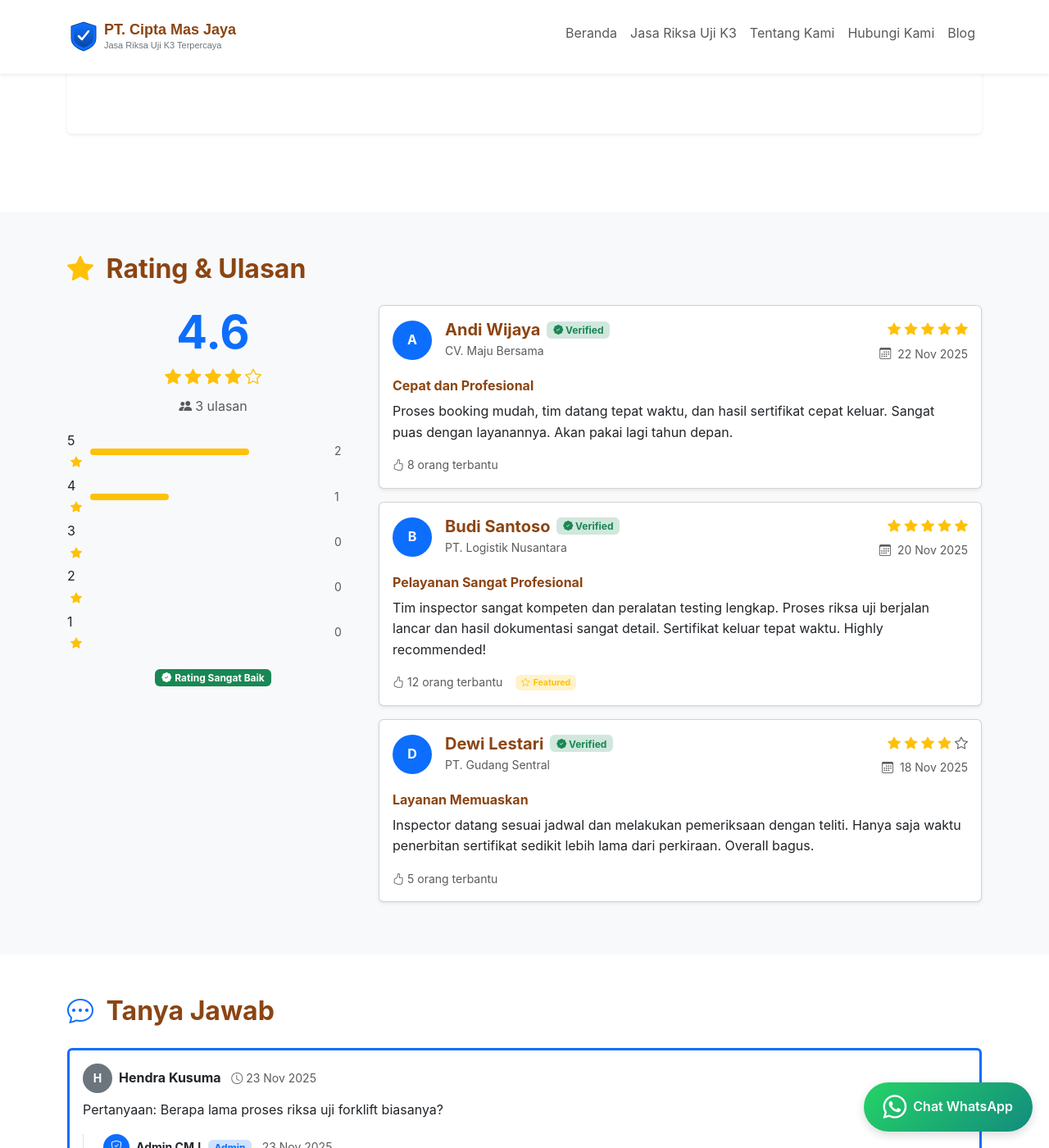
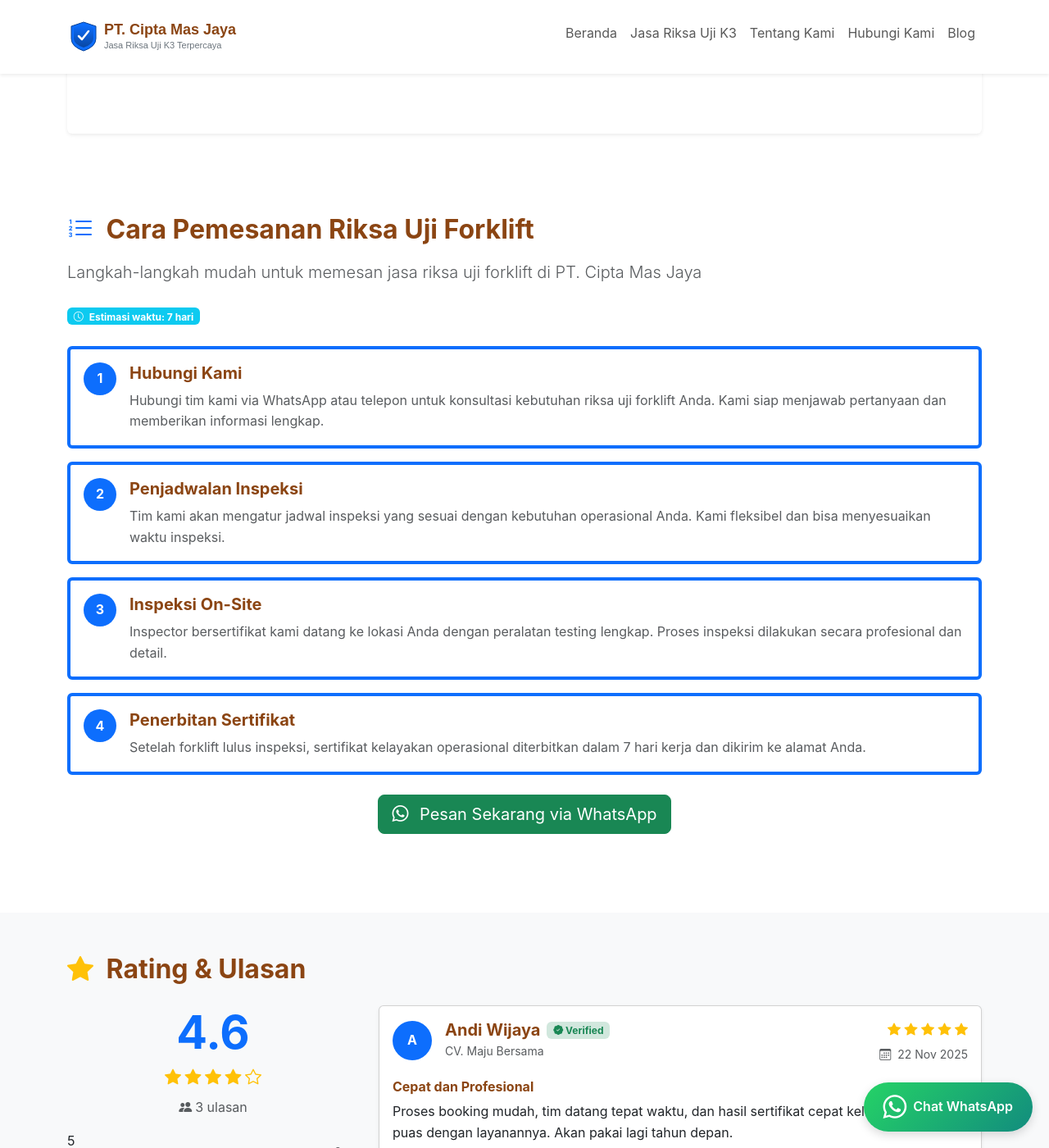
Before and after one commit to ciptamasjaya/cmj.github.io, a Jekyll site: the page built from _services/riksa-uji-pesawat-angkat-angkut/riksa-uji-forklift/riksa-uji-forklift.md, in a window 1280 px wide and 1400 px high, scrolled down 1121 px. Shown: the whole window at 82% size. Built offline with Jekyll 4.4.1, drawn with Linux system fonts in a browser that asks for light colours.

Commit message:
Add HowTo schema and block for service ordering process
   New files:
   - block--howto-cara-pemesanan.html: Display HowTo steps with WhatsApp CTA
   - schema--howto-cara-pemesanan.html: Schema.org HowTo markup
   - block--cta--whatsapp.html: Reusable WhatsApp button template

   Updates:
   - node--service.html: Include HowTo block section
   - page--service.html: Include HowTo schema
   - riksa-uji-forklift.md: Add cara_pemesanan frontmatter data

   HowTo schema enables rich snippets showing step-by-step ordering process
   in Google search results.

```diff
--- /dev/null
+++ b/_includes/reusable/block--howto-cara-pemesanan.html
@@ -0,0 +1,104 @@
+{% comment %}
+============================================================================
+Block: HowTo - Cara Pemesanan
+============================================================================
+
+@file        block--howto-cara-pemesanan.html
+@path        _includes/reusable/block--howto-cara-pemesanan.html
+@type        Block (reusable)
+@description Displays HowTo steps for service ordering process
+@author      arisciwek
+@created     2025-11-26
+
+Parameters:
+-----------
+- howto: HowTo object from frontmatter with:
+  - name: HowTo title
+  - description: Brief description
+  - totalTime: Estimated total time (e.g., "P7D" for 7 days)
+  - steps: Array of step objects with name, text, optional image
+
+Usage:
+------
+{% include reusable/block--howto-cara-pemesanan.html howto=page.cara_pemesanan %}
+
+Frontmatter Example:
+-------------------
+cara_pemesanan:
+  name: "Cara Pemesanan Riksa Uji Forklift"
+  description: "Langkah-langkah memesan jasa riksa uji forklift"
+  totalTime: "P7D"
+  steps:
+    - name: "Hubungi Kami"
+      text: "Hubungi tim kami via WhatsApp atau telepon"
+      image: "/assets/images/howto/step-1.svg"
+    - name: "Penjadwalan"
+      text: "Tim kami akan mengatur jadwal inspeksi"
+
+============================================================================
+{% endcomment %}
+
+{% assign howto = include.howto %}
+
+{% if howto and howto.steps.size > 0 %}
+<section id="howto-{{ howto.name | slugify }}" class="howto-section py-5">
+  <div class="container">
+    <div class="row">
+      <div class="col-12">
+        <h2 class="mb-3">
+          <i class="bi bi-list-ol text-primary me-2"></i>
+          {{ howto.name }}
+        </h2>
+        {% if howto.description %}
+        <p class="lead text-muted mb-4">{{ howto.description }}</p>
+        {% endif %}
+
+        {% if howto.totalTime %}
+        <div class="mb-4">
+          <span class="badge bg-info">
+            <i class="bi bi-clock me-1"></i>
+            Estimasi waktu:
+            {% assign time = howto.totalTime | remove: "P" | remove: "D" %}
+            {{ time }} hari
+          </span>
+        </div>
+        {% endif %}
+
+        <div class="howto-steps">
+          {% for step in howto.steps %}
+          <div class="howto-step card mb-3 border-start border-primary border-4">
+            <div class="card-body">
+              <div class="d-flex align-items-start">
+                <div class="howto-step__number rounded-circle bg-primary text-white d-flex align-items-center justify-content-center me-3 flex-shrink-0" style="width: 40px; height: 40px;">
+                  <span class="fw-bold">{{ forloop.index }}</span>
+                </div>
+                <div class="howto-step__content flex-grow-1">
+                  <h5 class="howto-step__name fw-bold mb-2">{{ step.name }}</h5>
+                  <p class="howto-step__text text-muted mb-0">{{ step.text }}</p>
+                </div>
+                {% if step.image %}
+                <div class="howto-step__image ms-3 d-none d-md-block">
+                  <img src="{{ step.image | relative_url }}" alt="{{ step.name }}" class="rounded" style="max-width: 80px; max-height: 80px;">
+                </div>
+                {% endif %}
+              </div>
+            </div>
+          </div>
+          {% endfor %}
+        </div>
+
+        <!-- CTA after steps -->
+        <div class="howto-cta mt-4 text-center">
+          <a href="https://wa.me/{{ site.business.whatsapp }}?text=Halo,%20saya%20ingin%20memesan%20{{ page.title | url_encode }}"
+             class="btn btn-success btn-lg"
+             target="_blank"
+             rel="noopener">
+            <i class="bi bi-whatsapp me-2"></i>
+            Pesan Sekarang via WhatsApp
+          </a>
+        </div>
+      </div>
+    </div>
+  </div>
+</section>
+{% endif %}
--- /dev/null
+++ b/_includes/schema/schema--howto-cara-pemesanan.html
@@ -0,0 +1,59 @@
+{% comment %}
+============================================================================
+Schema: HowTo - Cara Pemesanan
+============================================================================
+
+@file        schema--howto-cara-pemesanan.html
+@path        _includes/schema/schema--howto-cara-pemesanan.html
+@type        Schema component
+@description Schema.org HowTo markup for service ordering process
+@author      arisciwek
+@created     2025-11-26
+
+Parameters:
+-----------
+- howto: (optional) HowTo object. If not provided, uses page.cara_pemesanan
+
+Usage:
+------
+{% include schema/schema--howto-cara-pemesanan.html %}
+{% include schema/schema--howto-cara-pemesanan.html howto=page.proses_inspeksi %}
+
+Frontmatter Example:
+-------------------
+cara_pemesanan:
+  name: "Cara Pemesanan Riksa Uji Forklift"
+  description: "Langkah-langkah memesan jasa riksa uji forklift"
+  totalTime: "P7D"
+  steps:
+    - name: "Hubungi Kami"
+      text: "Hubungi tim kami via WhatsApp atau telepon"
+      image: "/assets/images/howto/step-1.svg"
+
+============================================================================
+{% endcomment %}
+
+{% assign howto = include.howto | default: page.cara_pemesanan %}
+
+{% if howto and howto.steps.size > 0 %}
+<script type="application/ld+json">
+{
+  "@context": "https://schema.org",
+  "@type": "HowTo",
+  "name": "{{ howto.name | escape }}",
+  "description": "{{ howto.description | escape }}"{% if howto.totalTime %},
+  "totalTime": "{{ howto.totalTime }}"{% endif %}{% if page.image %},
+  "image": "{{ page.image | absolute_url }}"{% endif %},
+  "step": [{% for step in howto.steps %}{% if forloop.index > 1 %},{% endif %}
+    {
+      "@type": "HowToStep",
+      "position": {{ forloop.index }},
+      "name": "{{ step.name | escape }}",
+      "text": "{{ step.text | escape }}"{% if step.image %},
+      "image": "{{ step.image | absolute_url }}"{% endif %}{% if step.url %},
+      "url": "{{ step.url | absolute_url }}"{% endif %}
+    }{% endfor %}
+  ]
+}
+</script>
+{% endif %}
--- a/_layouts/node--service.html
+++ b/_layouts/node--service.html
@@ -128,6 +128,11 @@ by page--service.html wrapper, NOT in this node template.
 
 </div>
 
+<!-- HowTo Section: Cara Pemesanan -->
+{% if page.cara_pemesanan and page.cara_pemesanan.steps.size > 0 %}
+{% include reusable/block--howto-cara-pemesanan.html howto=page.cara_pemesanan %}
+{% endif %}
+
 <!-- Reviews Section (from JSON data) -->
 {% assign page_slug = page.url | split: "/" | compact | last %}
 {% assign reviews = site.data.review--service.reviews | where: "slug", page_slug %}
--- a/_layouts/page--service.html
+++ b/_layouts/page--service.html
@@ -98,6 +98,11 @@ Architecture Principle:
   <!-- Product Schema (Service as Product + Reviews) -->
   {% include schema/schema--service.html %}
 
+  <!-- HowTo Schema (Cara Pemesanan) -->
+  {% if page.cara_pemesanan and page.cara_pemesanan.steps.size > 0 %}
+    {% include schema/schema--howto-cara-pemesanan.html %}
+  {% endif %}
+
   <!-- Breadcrumb Schema (BreadcrumbList) -->
   {% if page.show_breadcrumb_schema %}
     {% include schema/schema--breadcrumb.html current_title=page.title %}
--- a/_services/riksa-uji-pesawat-angkat-angkut/riksa-uji-forklift/riksa-uji-forklift.md
+++ b/_services/riksa-uji-pesawat-angkat-angkut/riksa-uji-forklift/riksa-uji-forklift.md
@@ -35,6 +35,23 @@ intro:
   h1: "Riksa Uji Forklift - Jasa Inspeksi K3 Profesional"
   para_1: "Riksa uji forklift merupakan pemeriksaan dan pengujian keselamatan terhadap forklift yang wajib dilakukan secara berkala sesuai Peraturan Menteri Ketenagakerjaan Nomor 8 Tahun 2020. Pemeriksaan ini bertujuan untuk memastikan forklift beroperasi dengan aman dan sesuai standar keselamatan kerja yang berlaku."
   para_2: "PT. Cipta Mas Jaya sebagai PJK3 (Perusahaan Jasa Keselamatan dan Kesehatan Kerja) yang telah mendapat izin resmi dari Kementerian Ketenagakerjaan RI, menyediakan layanan riksa uji forklift yang komprehensif dengan tim inspector bersertifikat dan peralatan testing yang terkalibrasi. Kami melayani berbagai jenis forklift termasuk counterbalance, reach truck, dan stacker untuk memastikan keselamatan operasional di tempat kerja Anda."
+
+# ============================================================================
+# HOWTO DATA - Cara Pemesanan
+# ============================================================================
+cara_pemesanan:
+  name: "Cara Pemesanan Riksa Uji Forklift"
+  description: "Langkah-langkah mudah untuk memesan jasa riksa uji forklift di PT. Cipta Mas Jaya"
+  totalTime: "P7D"
+  steps:
+    - name: "Hubungi Kami"
+      text: "Hubungi tim kami via WhatsApp atau telepon untuk konsultasi kebutuhan riksa uji forklift Anda. Kami siap menjawab pertanyaan dan memberikan informasi lengkap."
+    - name: "Penjadwalan Inspeksi"
+      text: "Tim kami akan mengatur jadwal inspeksi yang sesuai dengan kebutuhan operasional Anda. Kami fleksibel dan bisa menyesuaikan waktu inspeksi."
+    - name: "Inspeksi On-Site"
+      text: "Inspector bersertifikat kami datang ke lokasi Anda dengan peralatan testing lengkap. Proses inspeksi dilakukan secara profesional dan detail."
+    - name: "Penerbitan Sertifikat"
+      text: "Setelah forklift lulus inspeksi, sertifikat kelayakan operasional diterbitkan dalam 7 hari kerja dan dikirim ke alamat Anda."
 
 # ============================================================================
 # REVIEWS DATA
```
Also changed, not shown: _includes/reusable/block--cta--whatsapp.html (added, +7 -0 lines).
